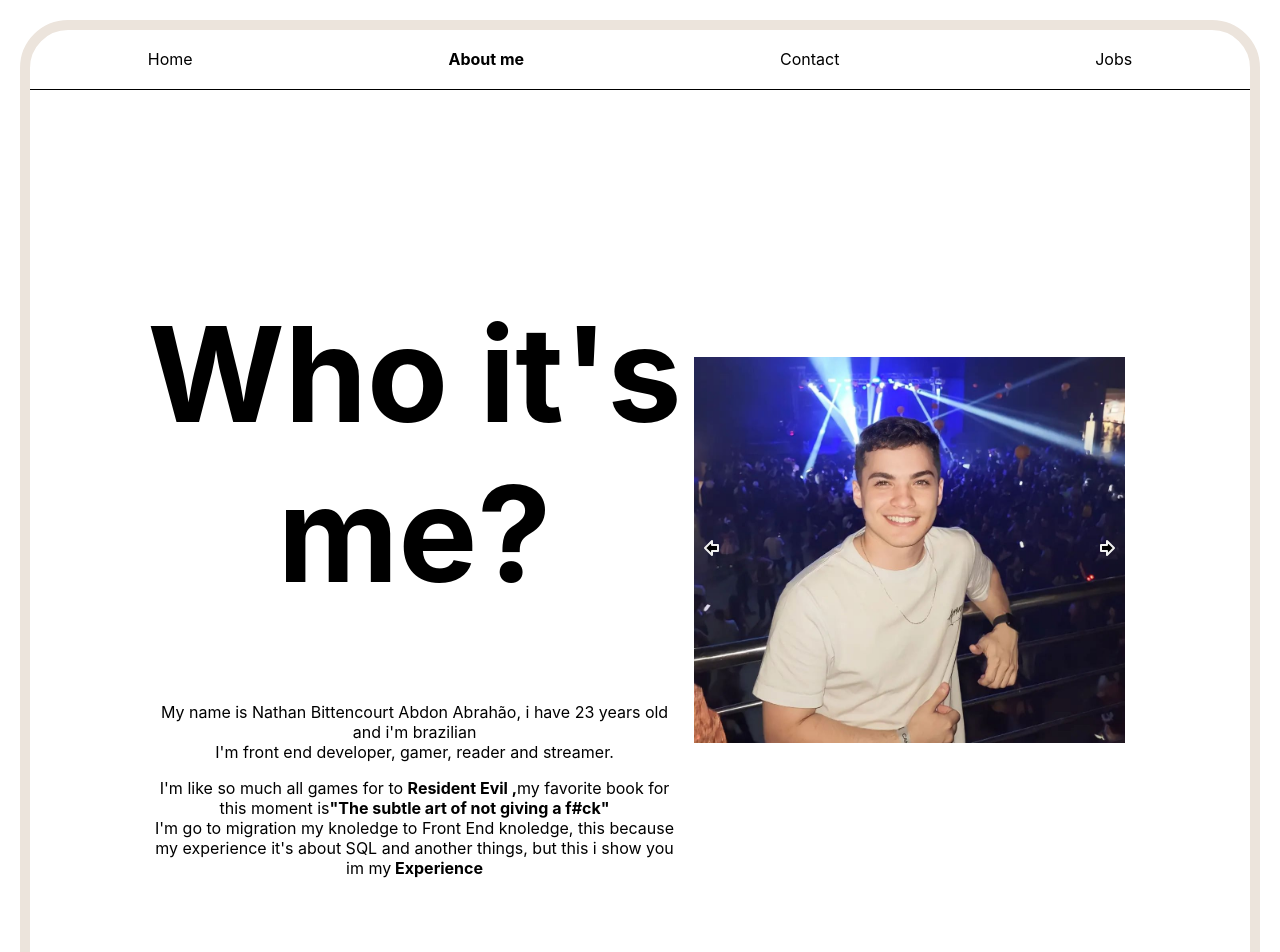
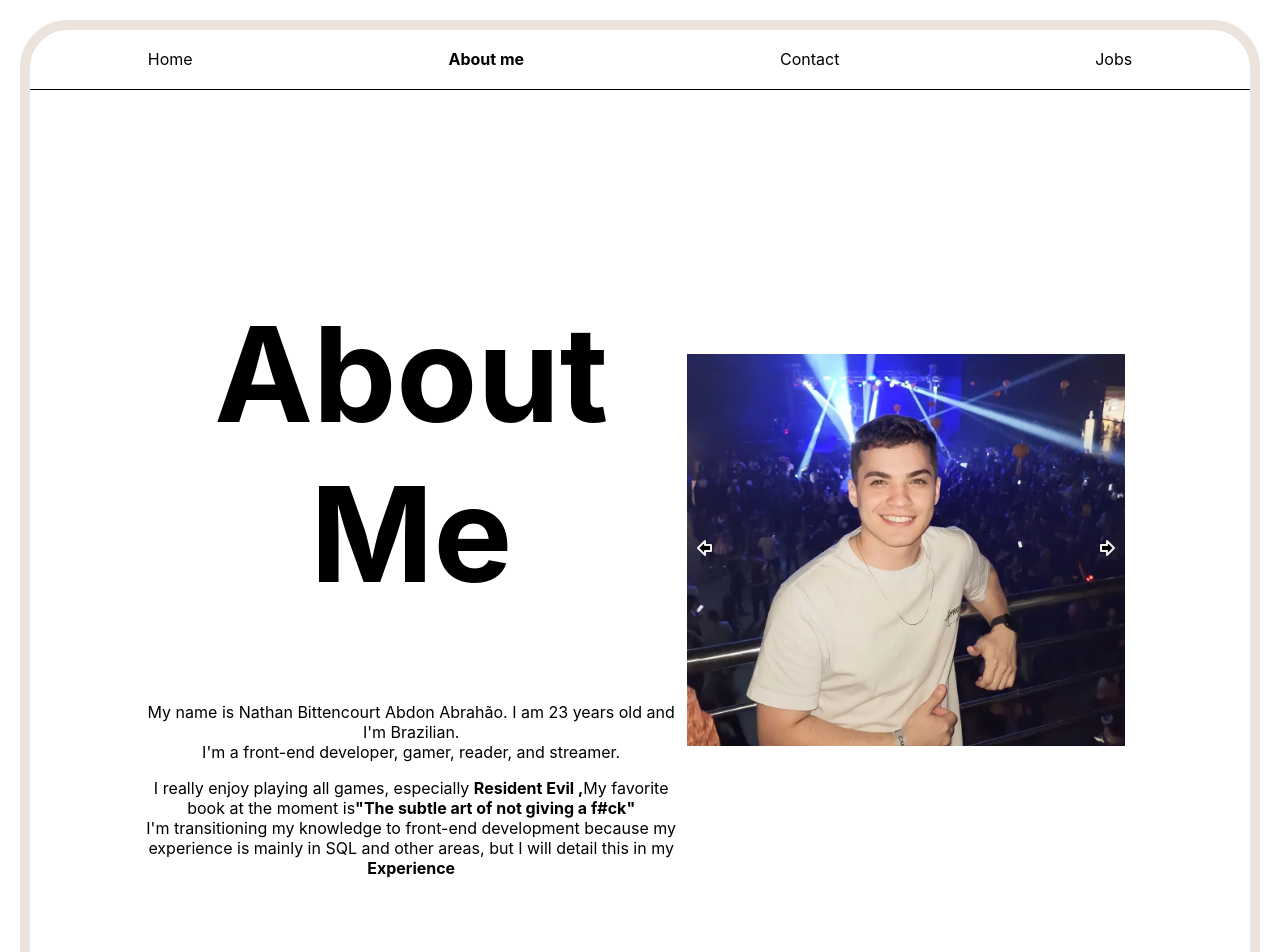
Before and after one commit to Nathanabrahao/Portifolio, a React (Create React App) app: page /aboutMe in a window 1280 px wide. Shown: the top 952 px of the page. Built offline with nearby package versions, Linux system fonts and the light colour scheme.

Commit message:
Correction about me text

```diff
--- a/src/Pages/AboutMe/AboutMe.tsx
+++ b/src/Pages/AboutMe/AboutMe.tsx
@@ -24,18 +24,18 @@ const AboutMe = (props: Props) => {
         </header>
             <body className='About_body'>
                 <div><h1 className='About__Title'>
-                    Who it's me?
+                    About Me
                 </h1>
                     <div>
                         <p>
-                            My name is Nathan Bittencourt Abdon Abrahão, i have 23 years old and i'm brazilian
+                            My name is Nathan Bittencourt Abdon Abrahão. I am 23 years old and I'm Brazilian.
                             <br></br>
-                            I'm front end developer, gamer, reader and streamer.
+                            I'm a front-end developer, gamer, reader, and streamer.
                         </p>
                     </div>
                     <div>
                         <p>
-                            I'm like so much all games for to <a
+                            I really enjoy playing all games, especially <a
                                 className="Resident_Evil"
                                 href="https://pt.wikipedia.org/wiki/Resident_Evil"
                                 target="_blank"
@@ -43,7 +43,7 @@ const AboutMe = (props: Props) => {
                             >
                                 Resident Evil ,
                             </a>
-                            my favorite book for this moment is
+                            My favorite book at the moment is
                             <a
                                 className="A_Sutil_Arte_de_ligar_o_fodasse"
                                 href="https://en.wikipedia.org/wiki/The_Subtle_Art_of_Not_Giving_a_F*ck"
@@ -53,7 +53,7 @@ const AboutMe = (props: Props) => {
                                 "The subtle art of not giving a f#ck"
                             </a>
                             <br></br>
-                            I'm go to migration my knoledge to Front End knoledge, this because my experience it's about SQL and another things, but this i show you im my
+                            I'm transitioning my knowledge to front-end development because my experience is mainly in SQL and other areas, but I will detail this in my
                             <a className='Experience__aboutMe' href='Experience'> Experience</a>
                         </p>
                     </div>
```
